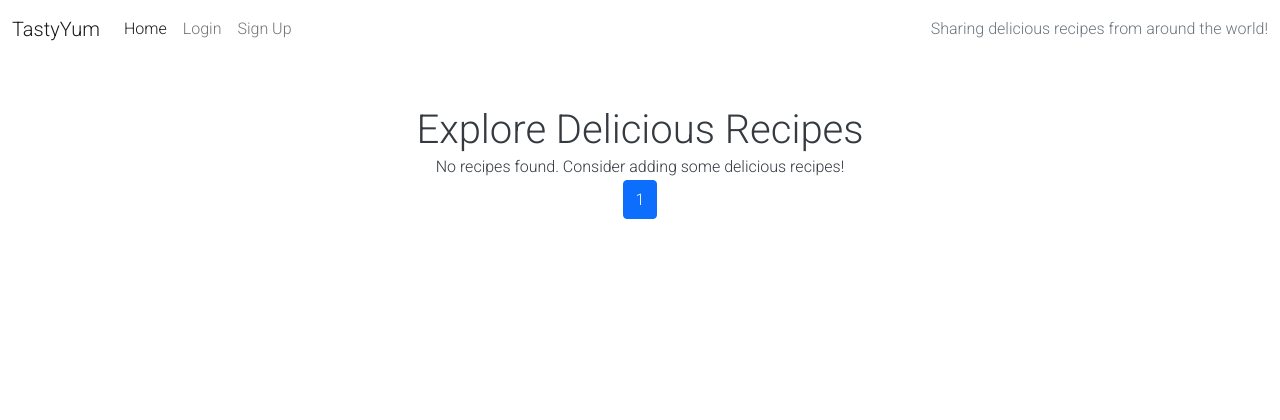
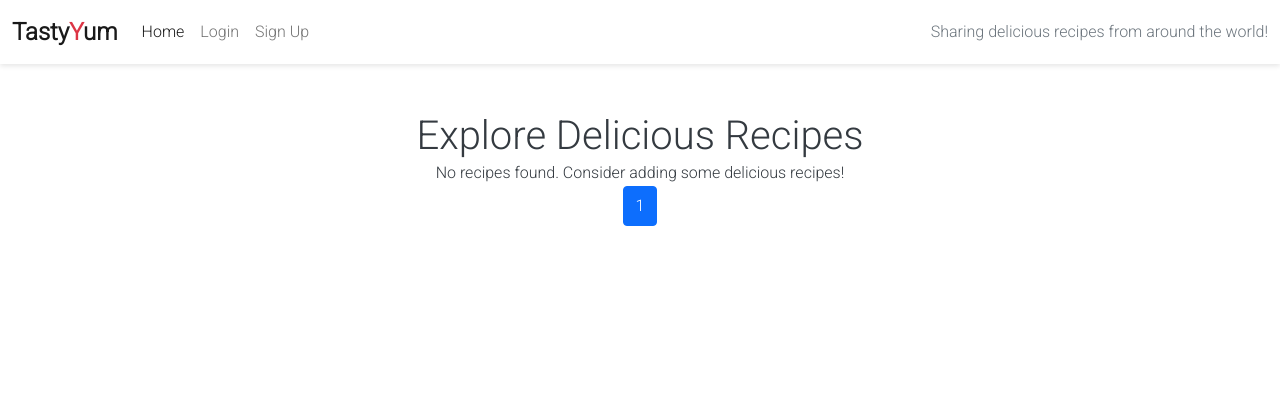
Before and after one commit to Taiwoogbonyomi/Food_Blog, a Django app: page / in a window 1280 px wide. Shown: the top 420 px of the page. Run offline with Django 4.2, Linux system fonts and the light colour scheme; data that the repository does not hold is empty.

Commit message:
Add styling to nav sections

```diff
--- a/static/css/styles.css
+++ b/static/css/styles.css
@@ -14,8 +14,32 @@ body {
 
 /* Main Background Color */
 .main-bg {
-    background-color: #fff; /* White background for main sections */
+    background-color: #ffffff;
 }
+
+/* Navigation Styles */
+.navbar {
+    background-color: #ffffff;
+    box-shadow: 0 2px 5px rgba(0, 0, 0, 0.1);
+}
+
+.nav-link {
+    color: #343a40;
+}
+
+.nav-link:hover {
+    color: #dc3545;
+}
+
+.brand {
+    font-size: 1.5rem;
+    font-weight: bold;
+}
+
+.red-o {
+    color: #dc3545;
+}
+
 
 
 
```
